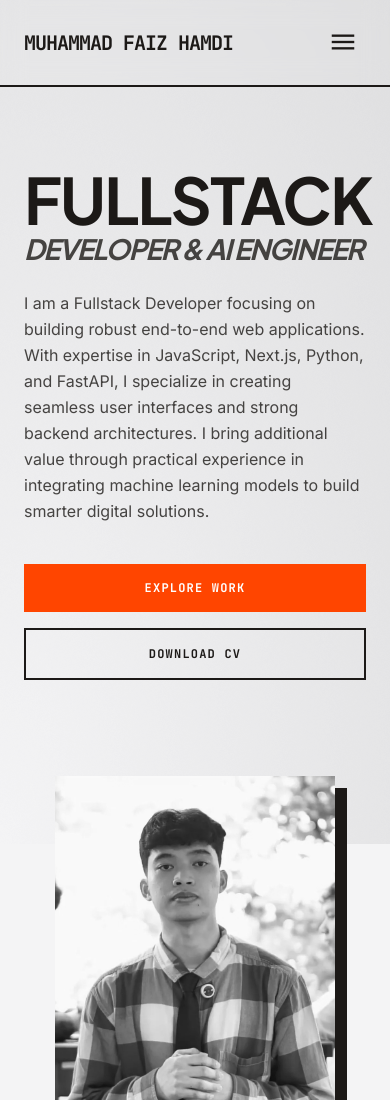
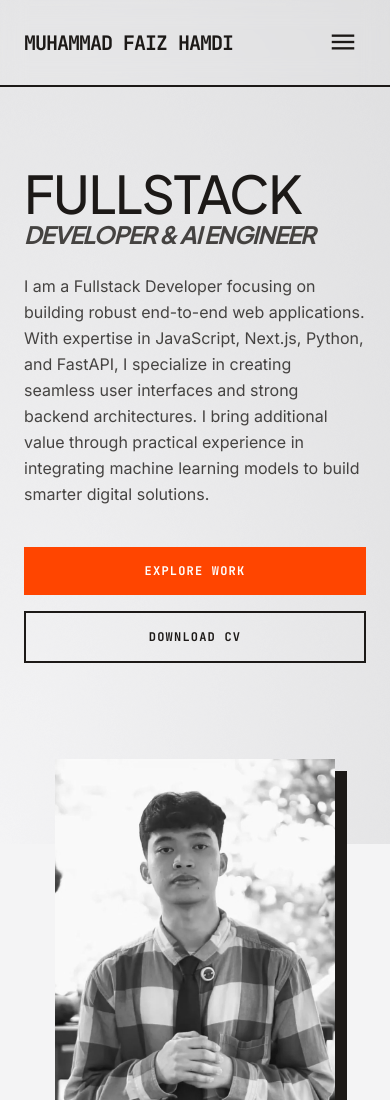
Before and after one commit to muhammadfaizhamdi/portfolio, a website: page index.html in a window 390 px wide. Shown: the top 1100 px of the page. Drawn offline with nearby package versions, Linux system fonts and the light colour scheme.

Commit message:
fix: responsive text size on mobile hero section

```diff
--- a/index.html
+++ b/index.html
@@ -91,11 +91,11 @@
         <section class="min-h-[80vh] flex flex-col justify-center pt-16 md:pt-24 pb-32 relative z-10">
             <div class="grid grid-cols-1 md:grid-cols-12 gap-12 md:gap-gutter items-center">
                 <div class="col-span-1 md:col-span-7 flex flex-col justify-center reveal-up z-10 order-1 pt-4 md:pt-0 md:-translate-y-8 lg:-translate-y-12">
-                    <h1 class="font-display-2xl text-[64px] leading-[64px] font-bold sm:text-[90px] sm:leading-[90px] md:text-[110px] md:leading-none text-charcoal mb-0 tracking-tight mix-blend-multiply">
+                    <h1 class="font-display-2xl text-[52px] leading-[52px] sm:text-[90px] sm:leading-[90px] md:text-[110px] md:leading-none text-charcoal mb-0 tracking-tight mix-blend-multiply">
                         FULLSTACK
                     </h1>
-                    <h2 class="font-headline-lg text-[28px] sm:text-[36px] md:text-[46px] lg:text-[58px] text-charcoal/80 mb-6 uppercase italic leading-tight font-bold md:whitespace-nowrap tracking-tighter">
-                        DEVELOPER & AI ENGINEER
+                    <h2 class="font-headline-lg text-[24px] sm:text-[36px] md:text-[46px] lg:text-[58px] text-charcoal/80 mb-6 uppercase italic leading-tight font-bold md:whitespace-nowrap tracking-tighter">
+                        DEVELOPER & AI&nbsp;ENGINEER
                     </h2>
                     <p class="font-body-md text-base sm:text-lg text-charcoal/80 max-w-2xl mb-10 leading-relaxed">
                         I am a Fullstack Developer focusing on building robust end-to-end web applications. With expertise in JavaScript, Next.js, Python, and FastAPI, I specialize in creating seamless user interfaces and strong backend architectures. I bring additional value through practical experience in integrating machine learning models to build smarter digital solutions.
```
Also changed, not shown: css/style.css.
